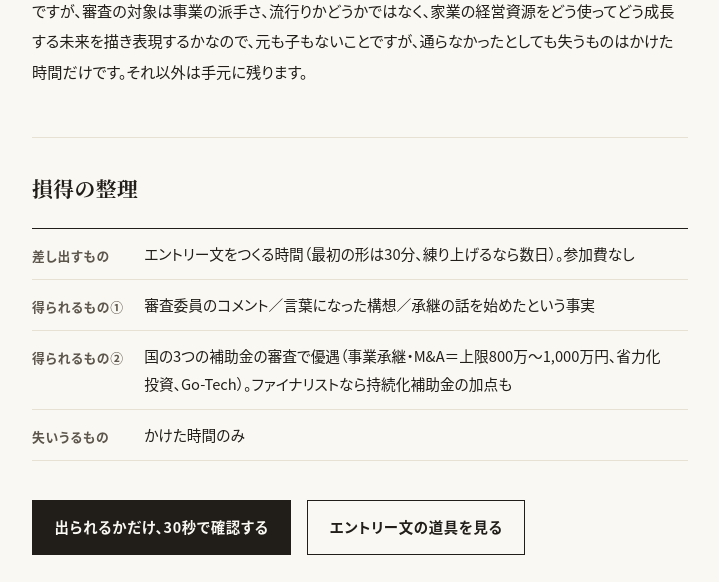
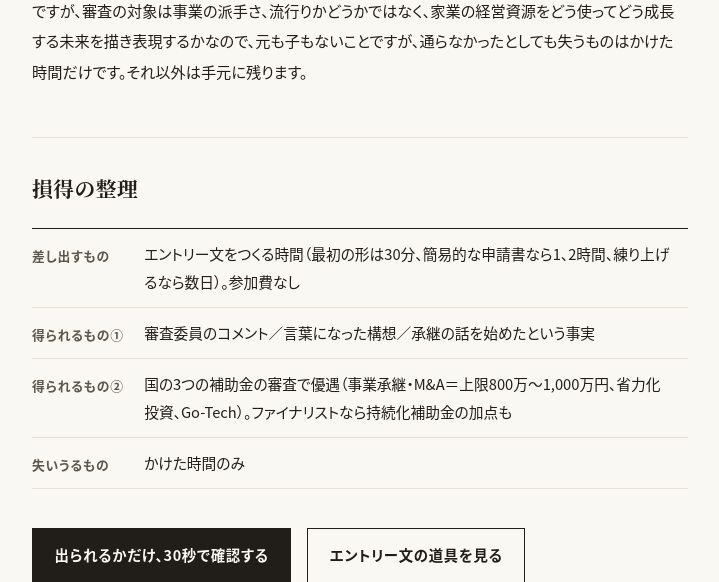
Before and after one commit to R9a00/shinseider, a Python web app: template site/templates/cool.html in a window 1280 px wide. Shown: the part 1440-2022 px from the top of the page, without its empty margins (280-999 px from the left). Run offline with Jinja, Linux system fonts and the light colour scheme; the template is opened without the code that fills it, so the values that code supplies are empty; some libraries are stand-ins or nearby versions.

Commit message:
copy: 差し出すものの時間表現に中間段階を追加（簡易的な申請書なら1、2時間）
Co-Authored-By: Claude Fable 5 <noreply@anthropic.com>

```diff
--- a/site/templates/cool.html
+++ b/site/templates/cool.html
@@ -39,7 +39,7 @@
 
 <h2>損得の整理</h2>
 <table class="ledger">
-<tr><th>差し出すもの</th><td>エントリー文をつくる時間（最初の形は30分、練り上げるなら数日）。参加費なし</td></tr>
+<tr><th>差し出すもの</th><td>エントリー文をつくる時間（最初の形は30分、簡易的な申請書なら1、2時間、練り上げるなら数日）。参加費なし</td></tr>
 <tr><th>得られるもの①</th><td>審査委員のコメント／言葉になった構想／承継の話を始めたという事実</td></tr>
 <tr><th>得られるもの②</th><td>国の3つの補助金の審査で優遇（事業承継・M&A＝上限800万〜1,000万円、省力化投資、Go-Tech）。ファイナリストなら持続化補助金の加点も</td></tr>
 <tr><th>失いうるもの</th><td>かけた時間のみ</td></tr>
```
